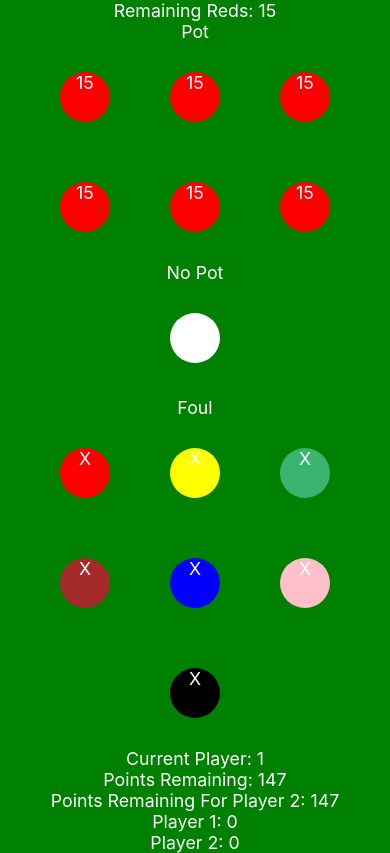
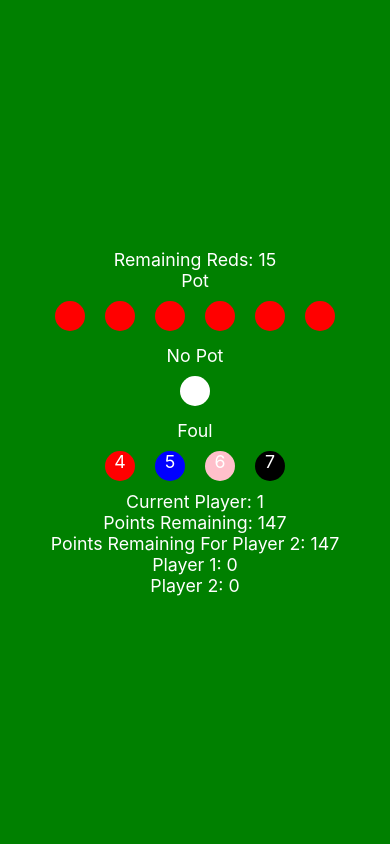
Before and after one commit to snerks/snooker-score01, a React (Create React App) app: page / in a window 390 px wide. Built offline with nearby package versions, Linux system fonts and the light colour scheme.

Commit message:
Add media queries

```diff
--- a/src/App.css
+++ b/src/App.css
@@ -39,12 +39,24 @@
   }
 }
 
+@media only screen and (max-width: 600px) {
+  .ball {
+    height: 30px;
+    width: 30px;
+    border-radius: 50%;
+    display: inline-block;
+    margin: 10px;
+  }
+}
+
+@media only screen and (min-width: 600px) {
   .ball {
     height: 50px;
     width: 50px;
     border-radius: 50%;
     display: inline-block;
     margin: 30px;
+  }
 }
 
 .white {
--- a/src/App.tsx
+++ b/src/App.tsx
@@ -180,12 +180,12 @@ const App = () => {
             <div>
               {isRedOn &&
                 <div>
-                  <span className="ball red" onClick={() => potRed()}>{redsRemaining}</span>
-                  <span className="ball red" onClick={() => potRed()}>{redsRemaining}</span>
-                  <span className="ball red" onClick={() => potRed()}>{redsRemaining}</span>
-                  <span className="ball red" onClick={() => potRed()}>{redsRemaining}</span>
-                  <span className="ball red" onClick={() => potRed()}>{redsRemaining}</span>
-                  <span className="ball red" onClick={() => potRed()}>{redsRemaining}</span>
+                  <span className="ball red" onClick={() => potRed()}></span>
+                  <span className="ball red" onClick={() => potRed()}></span>
+                  <span className="ball red" onClick={() => potRed()}></span>
+                  <span className="ball red" onClick={() => potRed()}></span>
+                  <span className="ball red" onClick={() => potRed()}></span>
+                  <span className="ball red" onClick={() => potRed()}></span>
                 </div>
               }
               {!isRedOn &&
@@ -209,13 +209,13 @@ const App = () => {
               Foul
           </div>
             <div>
-              <span className="ball red" onClick={() => foul(4)}>X</span>
-              <span className="ball yellow" onClick={() => foul(4)}>X</span>
+              <span className="ball red" onClick={() => foul(4)}>4</span>
+              {/* <span className="ball yellow" onClick={() => foul(4)}>X</span>
               <span className="ball green" onClick={() => foul(4)}>X</span>
-              <span className="ball brown" onClick={() => foul(4)}>X</span>
-              <span className="ball blue" onClick={() => foul(5)}>X</span>
-              <span className="ball pink" onClick={() => foul(6)}>X</span>
-              <span className="ball black" onClick={() => foul(7)}>X</span>
+              <span className="ball brown" onClick={() => foul(4)}>X</span> */}
+              <span className="ball blue" onClick={() => foul(5)}>5</span>
+              <span className="ball pink" onClick={() => foul(6)}>6</span>
+              <span className="ball black" onClick={() => foul(7)}>7</span>
             </div>
           </div>
         }
```
Also changed, not shown: 1 other file (tests, documents, lock files or other folders). Lines whose indentation alone changed are shown as unchanged.
